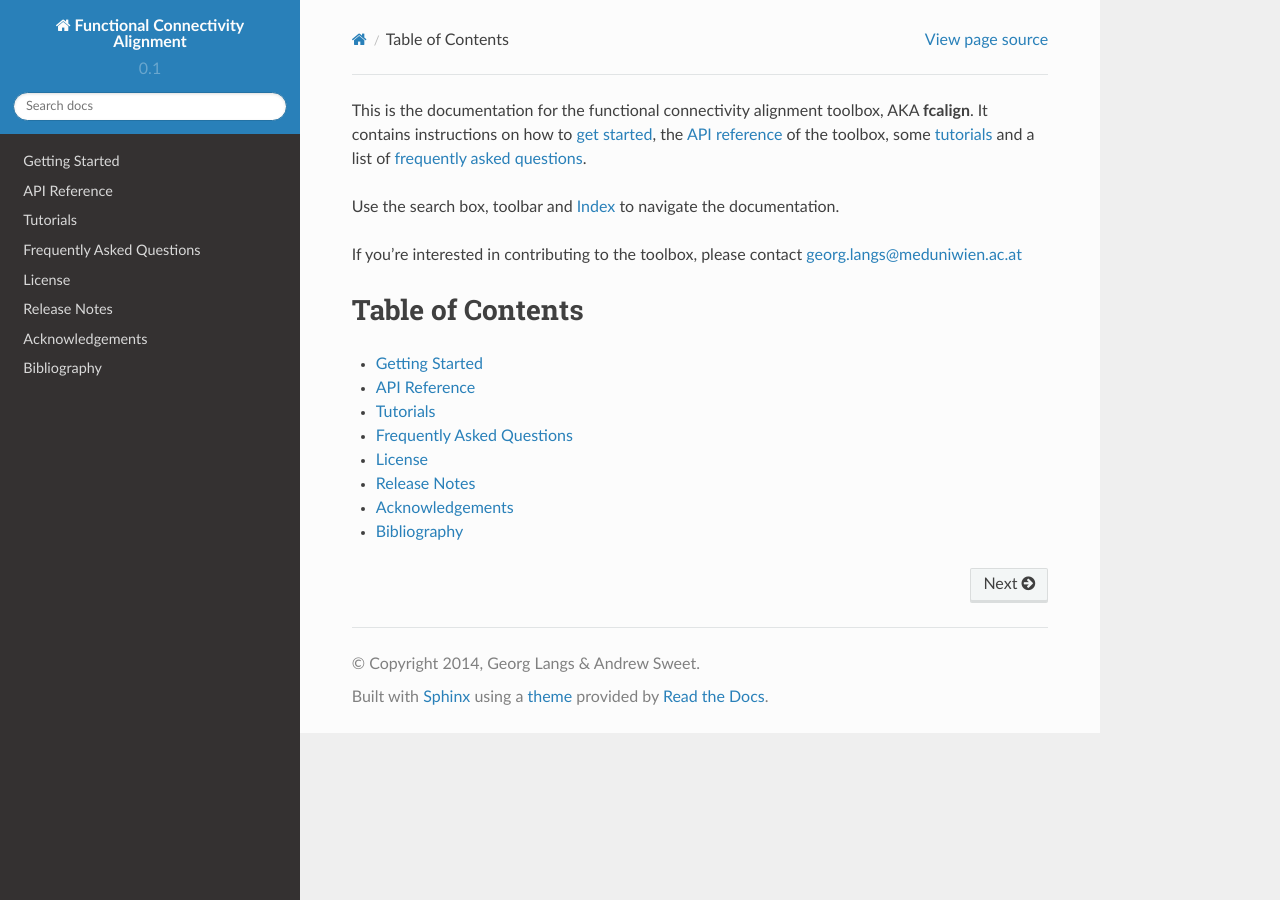
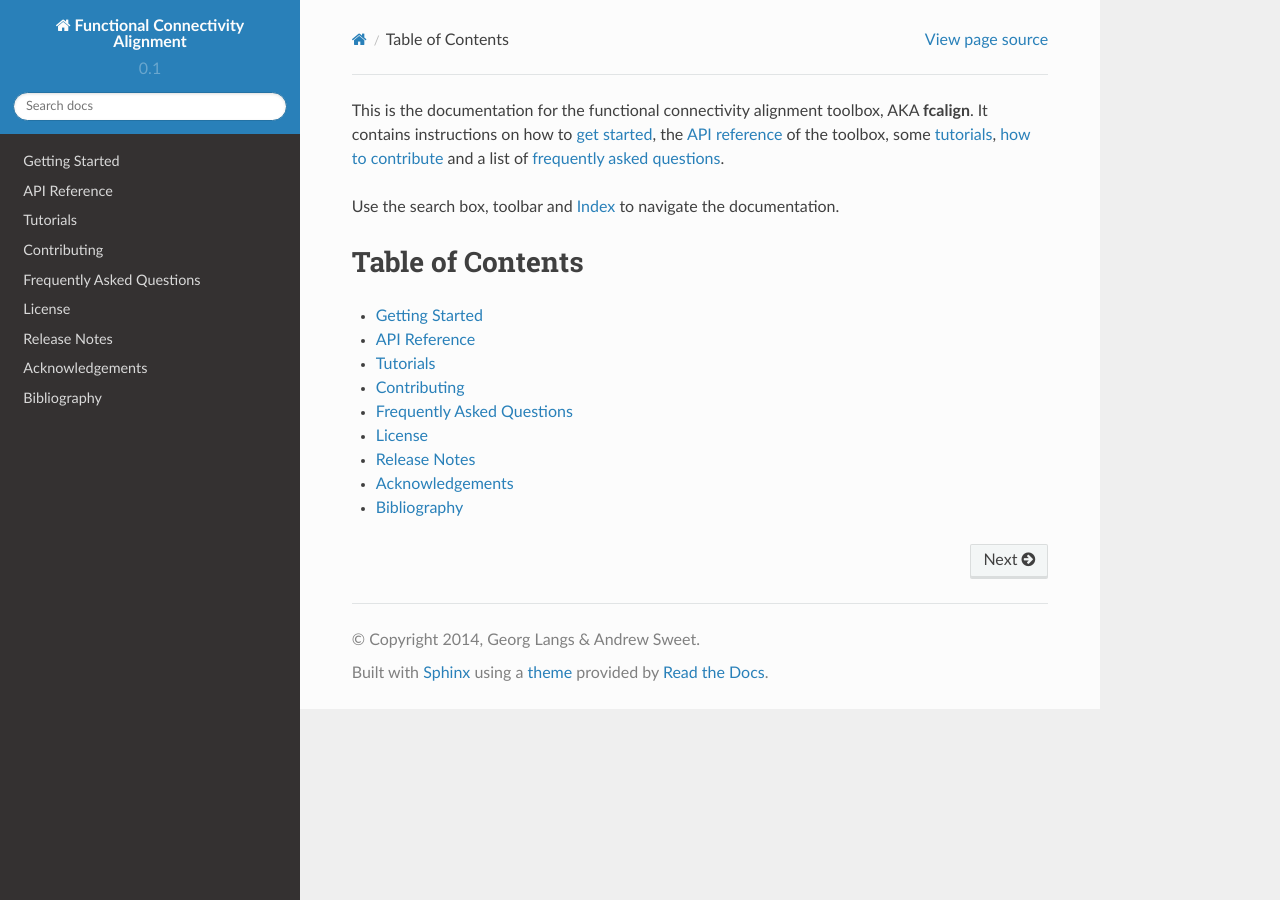
Before and after one commit to georglangs/funcconnalign, a Sphinx documentation site: the page built from doc/source/index.rst, in a window 1280 px wide. Built offline with Sphinx 7.4.7 and the Read the Docs theme 2.0.0, drawn with Linux system fonts in a browser that asks for light colours.

Commit message:
added how to contribute section

```diff
--- a/doc/source/index.rst
+++ b/doc/source/index.rst
@@ -4,13 +4,14 @@
    contain the root `toctree` directive.
 
 This is the documentation for the functional connectivity alignment toolbox,
-AKA **fcalign**. It contains instructions on how to :ref:`get started <getting_started>`,
-the :ref:`API reference <api_reference>` of the toolbox, some :ref:`tutorials <tutorials>`
+AKA **fcalign**. It contains instructions on how to
+:ref:`get started <getting_started>`,
+the :ref:`API reference <api_reference>` of the toolbox,
+some :ref:`tutorials <tutorials>`,
+:ref:`how to contribute <contributing>`
 and a list of :ref:`frequently asked questions <faqs>`.
 
 Use the search box, toolbar and :ref:`genindex` to navigate the documentation.
-
-If you're interested in contributing to the toolbox, please contact georg.langs@meduniwien.ac.at
 
 Table of Contents
 =================
@@ -21,6 +22,7 @@ Table of Contents
     gettingStarted
     api
     tutorials
+    contributing
     faqs
     license
     releaseNotes
```
Also changed, not shown: doc/source/contributing.rst (added, +27 -0 lines).
